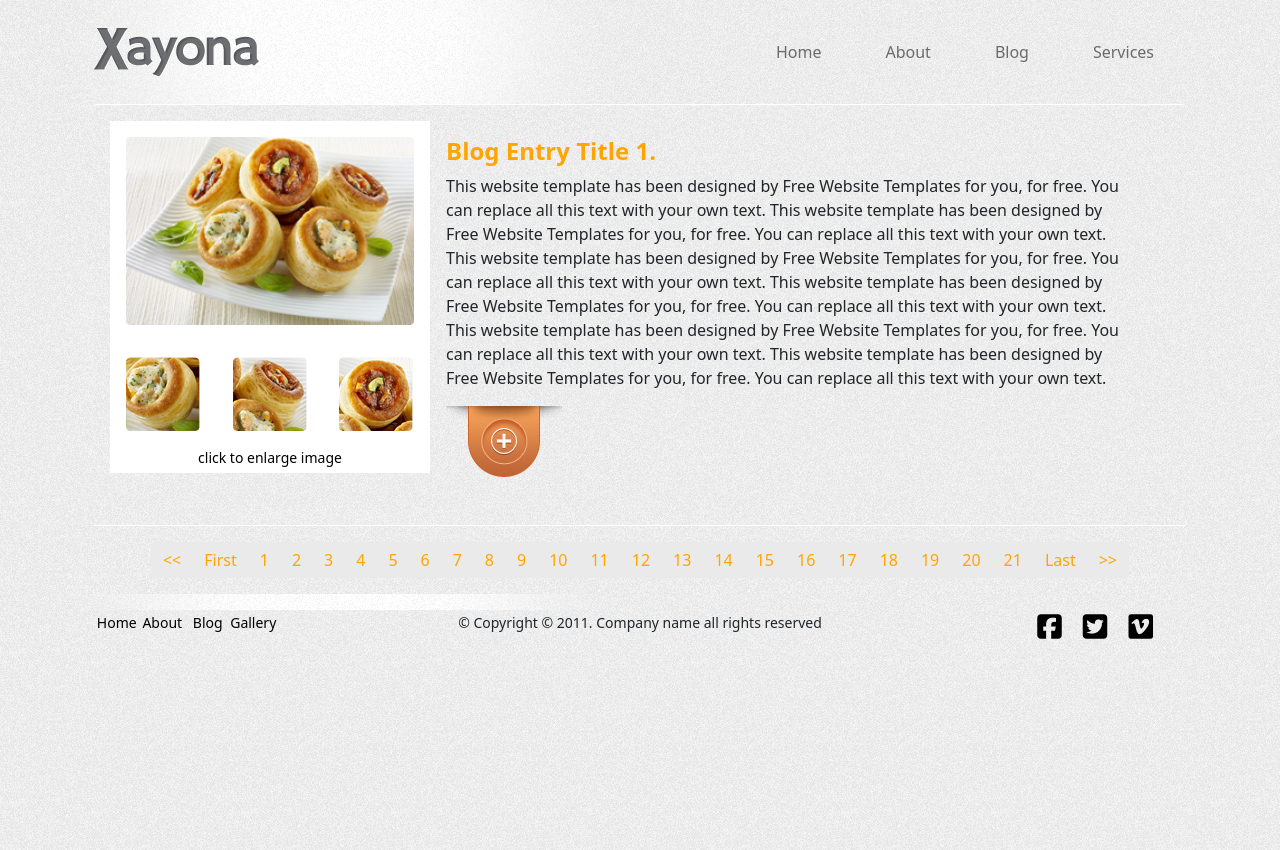
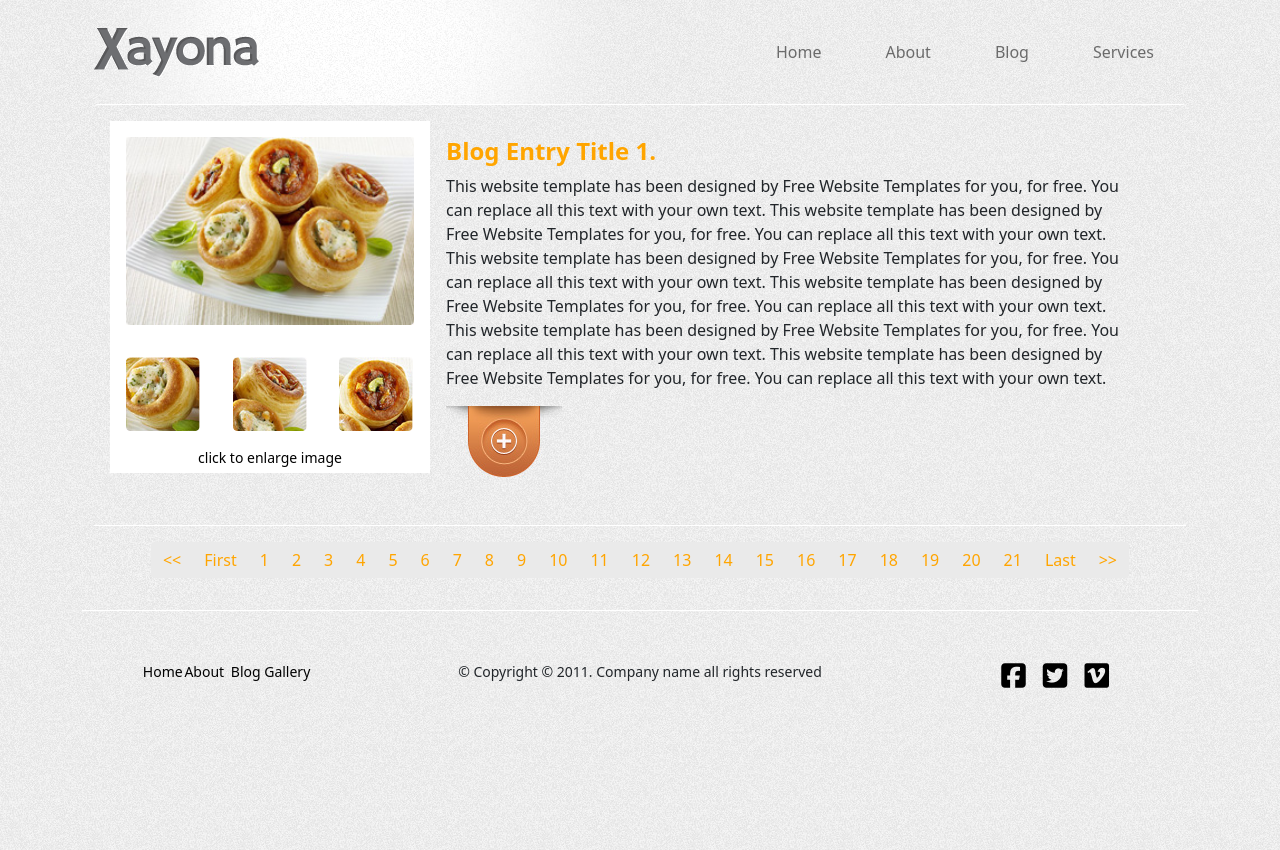
Before and after one commit to ToniGar20/bootstrap5-layout-practice, a website: page src/blog.html in a window 1280 px wide. Drawn offline with Linux system fonts and the light colour scheme.

Commit message:
some fixes

```diff
--- a/src/blog.html
+++ b/src/blog.html
@@ -7,8 +7,8 @@
 		<script src="https://kit.fontawesome.com/2d12050ae0.js" crossorigin="anonymous"></script>
 	</head>
 	<body class="bg-secondary d-flex justify-content-center" style="background-image: url('images/bg-body.jpg')">
-		<div class="container" style="background-image: url('images/bg-header.jpg');">
-			<div class="navbar navbar-expand-lg navbar-light bg-light">
+		<div class="container">
+			<div class="navbar navbar-expand-lg navbar-light bg-light"  style="background-image: url('images/bg-header.jpg');">
 				<div class="container">
 					<a href="index.html" id="logo" class="navbar-brand"><img src="images/logo.gif" alt=""/></a>
 				</div>
@@ -93,8 +93,8 @@
 					<li class="page-item"><a class="page-link" href="#">>></a></li>
 				</ul>
 			</div>
-			<div class="container" style="height:30vh;background-image: url('images/bg-body.jpg')">
-				<div class="d-flex row-cols-3 justify-content-center align-items-center">
+			<div class="container  border-0 border-top border-white" style="height:30vh;background-image: url('images/bg-body.jpg')">
+				<div class="d-flex row-cols-3 justify-content-center align-items-center p-5">
 					<ul class="d-flex list-unstyled row-cols-4 col-lg-2">
 						<li><a class="text-tertiary text-decoration-none small d-flex justify-content-center" href="index.html">Home</a></li>
 						<li><a class="text-tertiary text-decoration-none small d-flex justify-content-center" href="about.html">About</a></li>
```
